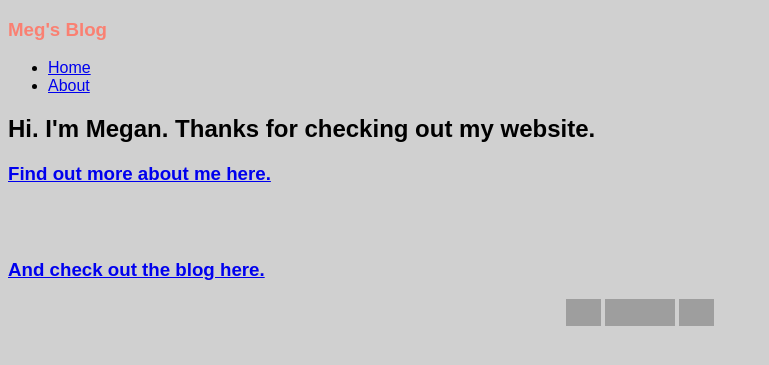
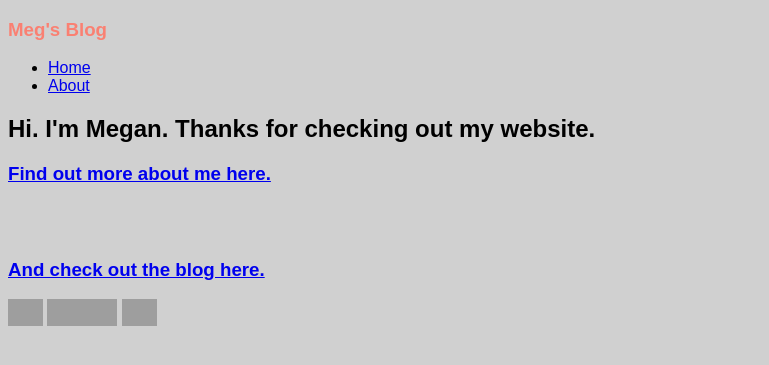
Before and after one commit to meganft/meganft.github.io, a Jekyll site: the page built from index.html, in a window 1280 px wide. Shown: the top 365 px of the page, without its empty margins (0-769 px from the left). Built offline with Jekyll 4.4.1, drawn with Linux system fonts in a browser that asks for light colours; grey boxes are pictures that could not be loaded.

Commit message:
change button justify

```diff
--- a/css/styles.css
+++ b/css/styles.css
@@ -29,7 +29,7 @@ l1 {
 }
 
 #buttons {
-  text-align: center
+  text-align: justify
 }
 
 .about-text {
```
